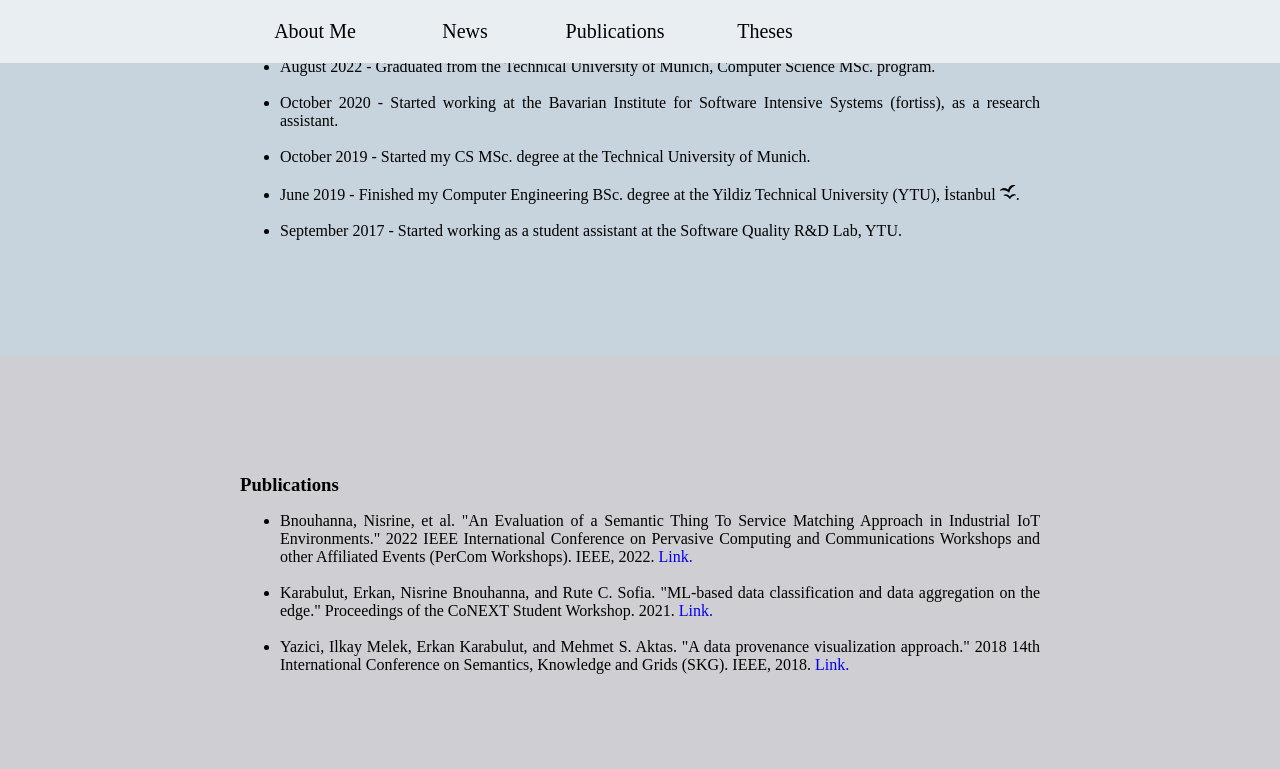
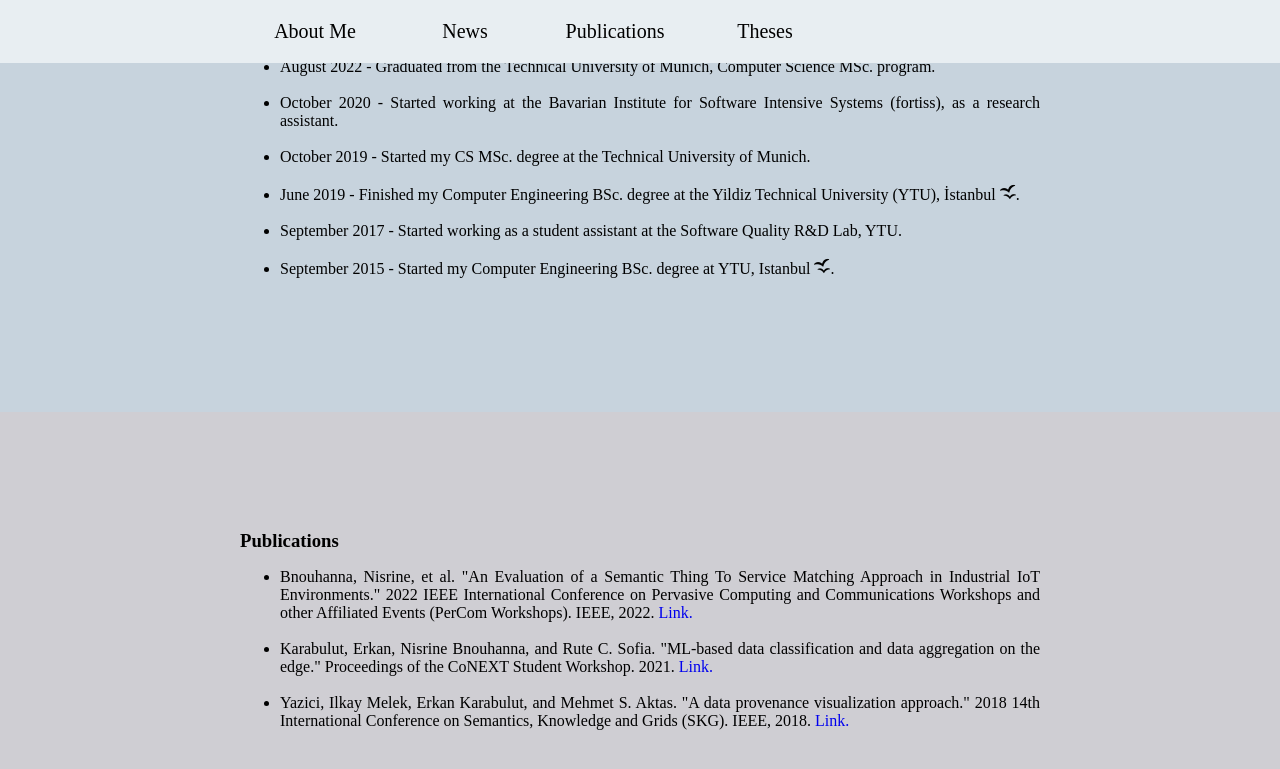
Before and after one commit to erkankarabulut/erkankarabulut.github.io, a Jekyll site: the page built from index.html, in a window 1280 px wide and 900 px high, scrolled down 749 px. Shown: the top 769 px of the window. Built offline with Jekyll 4.4.1, drawn with Linux system fonts in a browser that asks for light colours.

Commit message:
small UI improvements

```diff
--- a/index.html
+++ b/index.html
@@ -105,7 +105,12 @@ layout: default
                     İstanbul <img width="16px" src="/assets/images/seagull.png" alt="İstanbul <3">.<br/><br/>
                 </li>
                 <li class="justified-text">
-                    September 2017 - Started working as a student assistant at the Software Quality R&D Lab, YTU.
+                    September 2017 - Started working as a student assistant at the Software Quality R&D Lab,
+                    YTU.<br/><br/>
+                </li>
+                <li class="justified-text">
+                    September 2015 - Started my Computer Engineering BSc. degree at YTU,
+                    Istanbul <img width="16px" src="/assets/images/seagull.png" alt="İstanbul <3">.<br/><br/>
                 </li>
             </ul>
         </div>
```
